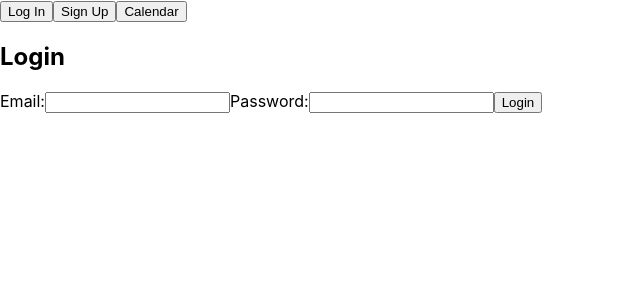
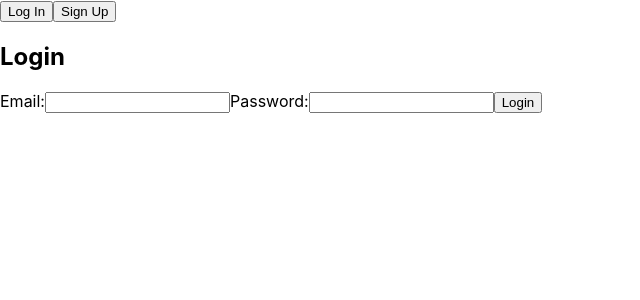
Before and after one commit to 1terry/GoContract, a React (Create React App) app: page /login in a window 1280 px wide. Shown: the top 300 px of the page, without its empty margins (0-640 px from the left). Built offline with nearby package versions, Linux system fonts and the light colour scheme.

Commit message:
remove from nav

```diff
--- a/src/App.js
+++ b/src/App.js
@@ -18,7 +18,7 @@ function App() {
         <Routes>
           <Route path="/signup" element={<SignUp />} />
           <Route path="/login" element={<Login />} />
-          <Route path="/calendar" element={<CalendarComponent />} />
+          <Route path="/calendar" element={<PrivateRoute><CalendarComponent /></PrivateRoute>} />
           <Route path="/contractorDashboard" element={<PrivateRoute><ContractorDashboard /></PrivateRoute>} />
           <Route path="/manageBookings" element={<PrivateRoute><ManageBookings /></PrivateRoute>} />
           <Route path="/manageTrades" element={<PrivateRoute><ManageTrades /></PrivateRoute>} />
--- a/src/components/Navigation.js
+++ b/src/components/Navigation.js
@@ -6,7 +6,6 @@ function Navigation() {
     <div>
       <Link to="/login"><button>Log In</button></Link>
       <Link to="/signup"><button>Sign Up</button></Link>
-      <Link to="/calendar"><button>Calendar</button></Link>
     </div>
   );
 }
```
